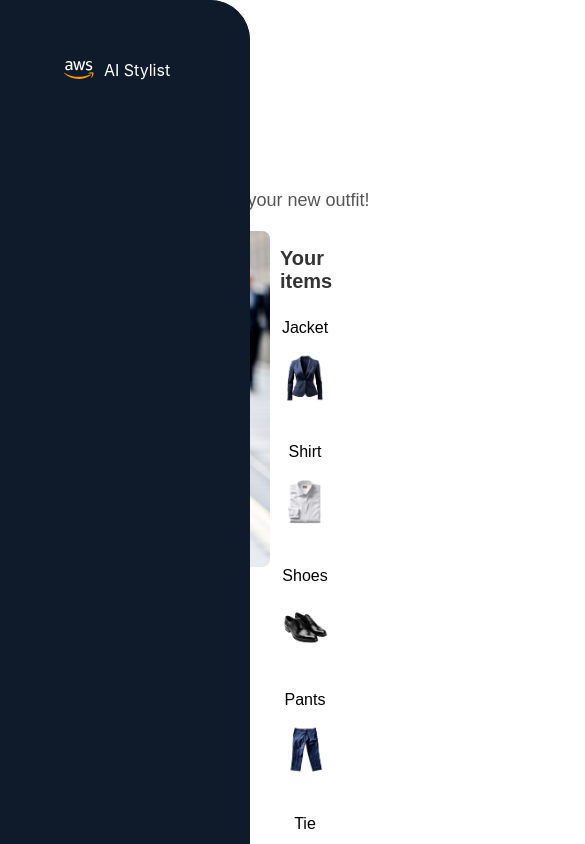
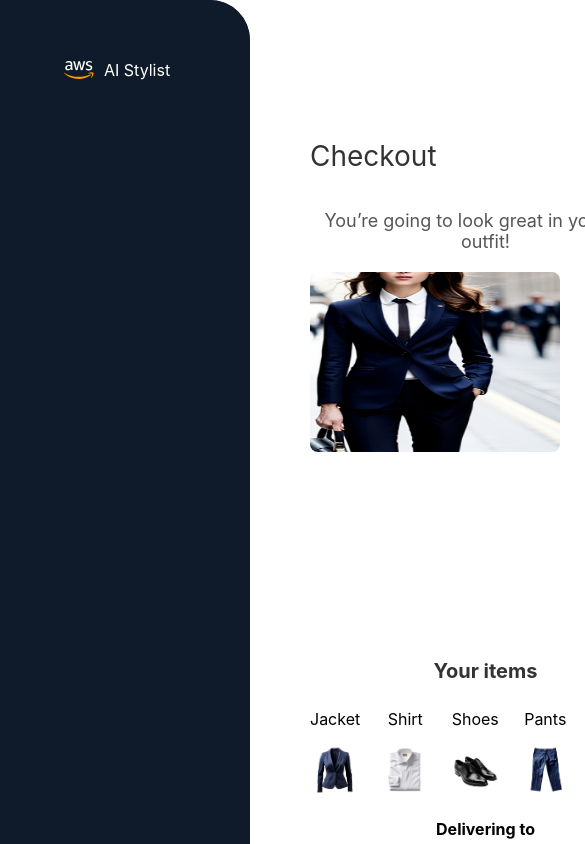
Before and after one commit to Aishu1824/AISTYLIST, a React (Create React App) app: page /finalpage in a window 390 px wide. Shown: the top 844 px of the page, 585 px wide, since content can reach past the window. Built offline with nearby package versions, Linux system fonts and the light colour scheme.

Commit message:
content4

```diff
--- a/src/pages/content3.css
+++ b/src/pages/content3.css
@@ -80,7 +80,7 @@
   }
 
   .generate-look-btn {
-    background-color: #4caf50;
+    background-color: #ff9f1c;
     color: white;
     border: none;
     padding: 10px 20px;
@@ -90,7 +90,7 @@
   }
 
   .generate-look-btn:hover {
-    background-color: #45a049;
+    background-color: #ff9f1c;
   }
   /* Suggested Prompt Section */
 .suggested-prompt-container {
--- a/src/pages/content3.js
+++ b/src/pages/content3.js
@@ -76,8 +76,31 @@ const Content = () => {
     "What do people like about the business formal jacket?"
   );
   const [showFinalizeButton, setShowFinalizeButton] = useState(false);
+  const [isTyping, setIsTyping] = useState(false); // New state for typing animation
+  const navigate = useNavigate();
 
-  const navigate = useNavigate();
+  const typeAIResponse = (aiReply) => {
+    setIsTyping(false);
+    let index = 0;
+    const typedMessage = { ...aiReply, message: "" };
+
+    const typingInterval = setInterval(() => {
+      if (index < aiReply.message.length) {
+        typedMessage.message += aiReply.message[index];
+        setConversation((prev) => {
+          const updated = [...prev];
+          updated[updated.length - 1] = typedMessage; // Update the last message
+          return updated;
+        });
+        index++;
+      } else {
+        clearInterval(typingInterval);
+        if (aiReply.tags || aiReply.review) {
+          setConversation((prev) => [...prev, aiReply]); // Add complete reply if additional info exists
+        }
+      }
+    }, 50); // Adjust typing speed (in milliseconds)
+  };
 
   const handleSend = () => {
     const userMessage = suggestedPrompt;
@@ -92,7 +115,8 @@ const Content = () => {
       },
     ]);
 
-    // Simulate AI reply based on prompt
+    // Simulate a delay for loading
+    setIsTyping(true);
     setTimeout(() => {
       let aiReply;
       if (
@@ -160,8 +184,12 @@ const Content = () => {
         setSuggestedPrompt(""); // Clear the prompt
         setShowFinalizeButton(true); // Show finalize button
       }
-      setConversation((prev) => [...prev, aiReply]);
-    }, 1000);
+      setConversation((prev) => [
+        ...prev,
+        { ...aiReply, message: "" }, // Start with an empty message for typing animation
+      ]);
+      typeAIResponse(aiReply); // Type the AI response
+    }, 2000); // 2-second delay
   };
 
   return (
@@ -264,6 +292,20 @@ const Content = () => {
             </div>
           </div>
         ))}
+        {isTyping && (
+          <div className="chat-bubble ai-message">
+            <img
+              src="/assests/images/ai.svg"
+              alt="AI Stylist Typing"
+              className="chat-avatar"
+            />
+            <div className="typing-indicator">
+              <span></span>
+              <span></span>
+              <span></span>
+            </div>
+          </div>
+        )}
       </div>
 
       {/* Suggested Prompt Section */}
@@ -279,16 +321,14 @@ const Content = () => {
         </div>
       )}
 
-      {/* Finalize My Order Button */}
+      {/* Finalize My Look Button */}
       {showFinalizeButton && (
-        <div className="finalize-container">
-          <button
-            className="finalize-btn"
-            onClick={() => navigate("/finalpage")}
-          >
-            Finalize my order
-          </button>
-        </div>
+        <button
+          className="generate-look-btn"
+          onClick={() => navigate("/finalpage")}
+        >
+          Finalize my look
+        </button>
       )}
     </div>
   );
--- a/src/pages/content4.css
+++ b/src/pages/content4.css
@@ -1,9 +1,16 @@
 /* General container styles */
 .checkout-container {
-    font-family: Arial, sans-serif;
-    padding: 20px;
-    max-width: 900px;
-    margin: auto;
+  display: flex;
+  flex-direction: column;
+
+  align-items: flex-start;
+  text-align: center;
+  background-color: #fff;
+  padding: 10px;
+  border-radius: 10px;
+  /* box-shadow: 0px 4px 10px rgba(0, 0, 0, 0.1); */
+  margin: 10px 300px;
+  width: 80%;
   }
 
   h1 {
@@ -36,6 +43,8 @@
   }
 
   .right-section {
+
+
     flex: 1;
   }
 
@@ -80,6 +89,7 @@
   }
 
   .weather-section h3 {
+    text-align: left;
     font-size: 18px;
     margin-bottom: 10px;
   }
@@ -139,3 +149,16 @@
   .add-button:hover {
     background-color: #005bb5;
   }
+  @media (max-width: 768px) {
+    .checkout-container {
+      width: 90%;
+    }
+
+    .checkout-content > div {
+      flex: 1 1 100%;
+    }
+
+    .weather-section {
+      margin-top: 10px;
+    }
+  }
```
Also changed, not shown: public/assests/images/Ellipsis@1x-1.0s-200px-200px.gif (added).
